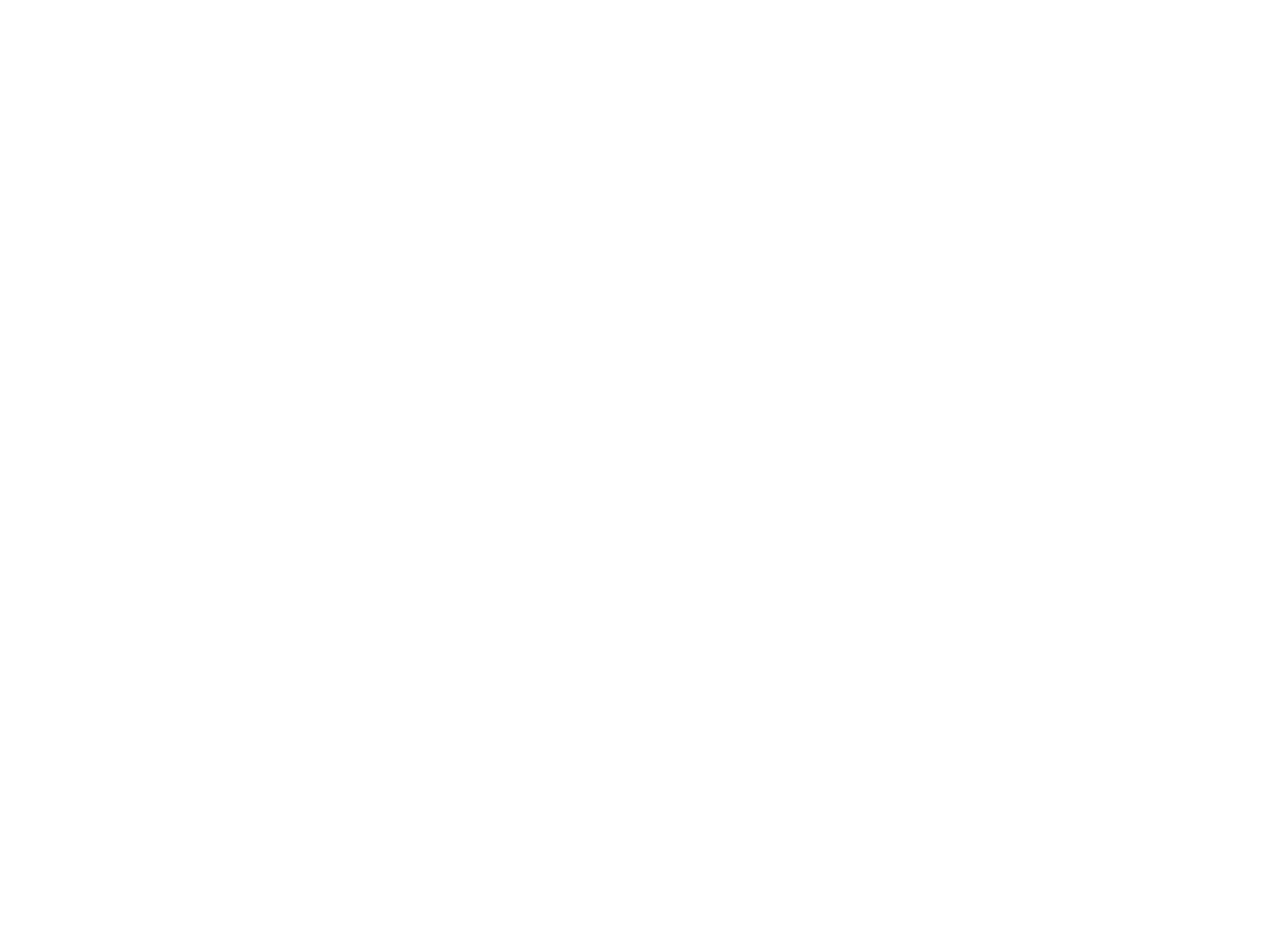
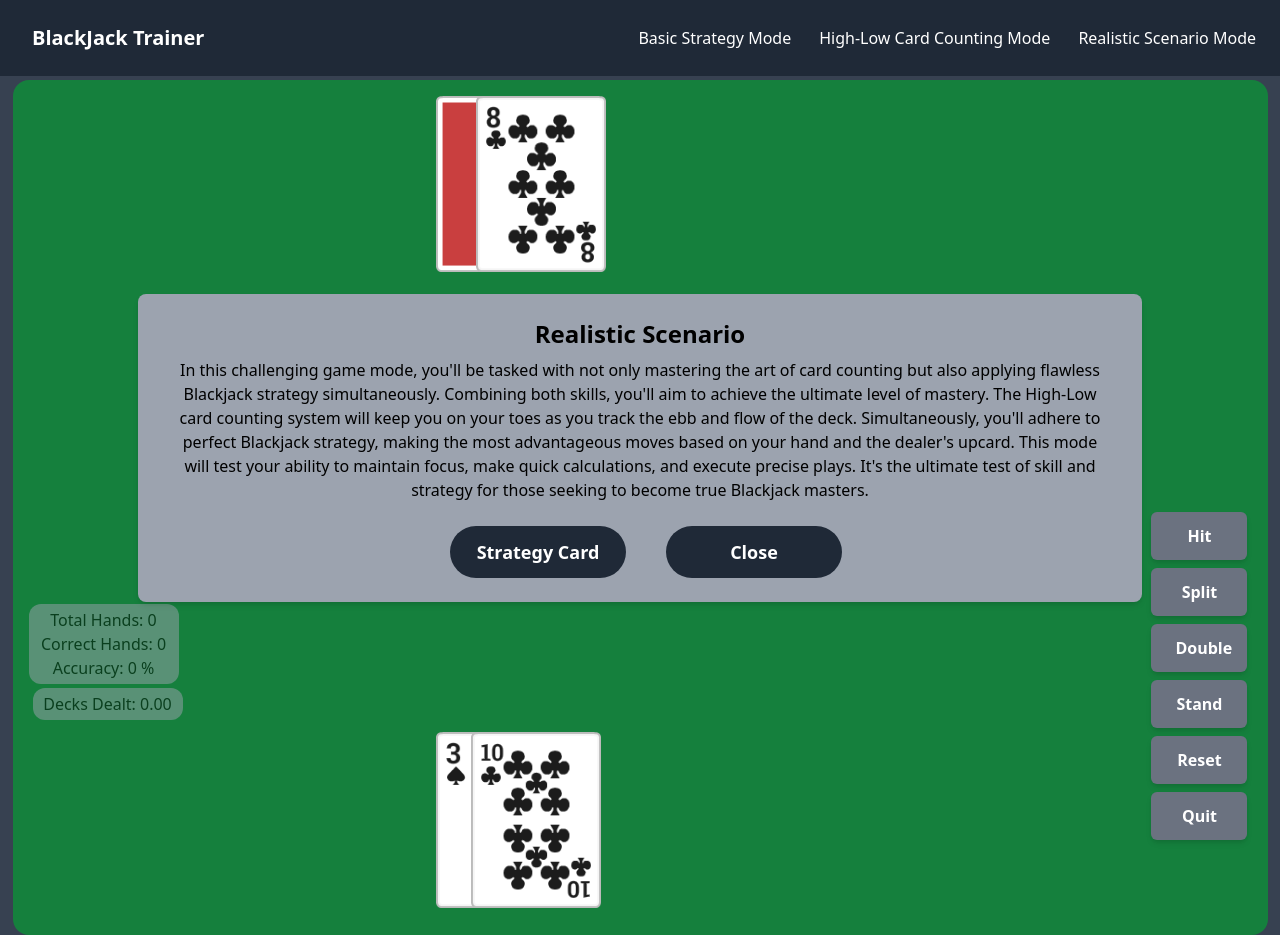
Before and after one commit to Childebrand94/blackjack-trainer, a React (Vite) app: page /#/RealisticScenario in a window 1280 px wide. Before the commit this address had no page. Before the commit the page ends 800 px from the top, so only its background shows below. Built offline with nearby package versions, Linux system fonts and the light colour scheme.

Commit message:
Page Renaming for Improved Website Consistency

```diff
--- a/src/App.jsx
+++ b/src/App.jsx
@@ -1,8 +1,8 @@
 import { HashRouter as Router, Routes, Route } from 'react-router-dom'
 import Home from './pages/Home'
-import StrategyTraining from './pages/StrategyTraining'
-import SpeedCounting from './pages/SpeedCounting'
-import CountingAndStrategy from './pages/CountingAndStrategy'
+import BasicStrategy from './pages/BasicStrategy'
+import HighLowCardCounting from './pages/HighLowCardCounting'
+import RealisticScenario from './pages/RealisticScenario'
 import StrategyCard from './pages/StrategyCard'
 
 const App = () => {
@@ -10,9 +10,9 @@
     <Router>
       <Routes>
         <Route exact path="/" element={<Home />} />
-        <Route path="/StrategyTraining" element={<StrategyTraining />} />
-        <Route path="/SpeedCounting" element={<SpeedCounting />} />
-        <Route path="/CountingAndStrategy" element={<CountingAndStrategy />} />
+        <Route path="/BasicStrategy" element={<BasicStrategy />} />
+        <Route path="/HighLowCardCounting" element={<HighLowCardCounting />} />
+        <Route path="/RealisticScenario" element={<RealisticScenario />} />
         <Route path="/StrategyCard" element={<StrategyCard />} />
       </Routes>
     </Router>
--- a/src/components/NavBar.jsx
+++ b/src/components/NavBar.jsx
@@ -37,17 +37,17 @@
           } space-y-2 md:space-y-0 md:space-x-7 mt-4 md:mt-0`}
         >
           <li>
-            <Link to="/StrategyTraining" className="text-white hover:text-gray-300">
+            <Link to="/BasicStrategy" className="text-white hover:text-gray-300">
               Basic Strategy Mode
             </Link>
           </li>
           <li>
-            <Link to="/SpeedCounting" className="text-white hover:text-gray-300">
+            <Link to="/HighLowCardCounting" className="text-white hover:text-gray-300">
               High-Low Card Counting Mode
             </Link>
           </li>
           <li>
-            <Link to="/CountingAndStrategy" className="text-white hover:text-gray-300">
+            <Link to="/RealisticScenario" className="text-white hover:text-gray-300">
               Realistic Scenario Mode
             </Link>
           </li>
--- a/src/components/PlayerCards.jsx
+++ b/src/components/PlayerCards.jsx
@@ -14,7 +14,7 @@
         <img
           key={nanoid()}
           style={getImageStyle(card, index)}
-          className={`absolute top-36 sm:bottom-0 max-h-24 sm:max-h-44 transform ${
+          className={`absolute top-44 sm:top-56 sm:bottom-0 max-h-24 sm:max-h-44 transform ${
             card.double === true ? 'rotate-90' : ''
           }`}
           src={`${new URL('/assets/Cards', import.meta.url).href}/card${card.suit}${card.name}.png`}
--- a/src/components/useGame.jsx
+++ b/src/components/useGame.jsx
@@ -40,7 +40,7 @@
 
   const [playerHands, setPlayerHands] = useState(initialPlayerHand)
   const [dealerCards, setDealerCards] = useState(initialDealerHand)
-  const [deckOfCards, setDeckOfCards] = useState(testing ? initialTestingDeck : initialDeck)
+  const [deckOfCards, setDeckOfCards] = useState(testing ? initialDeck : initialDeck)
   const [action, setAction] = useState(initialAction)
   const [dealCardFaceDown, setDealCardFaceDown] = useState(initialDealerCardFaceDown)
   const [activeHandIndex, setActiveHandIndex] = useState(initialPlayerHandIndex)
@@ -514,6 +514,9 @@
         checkBlackjack: actions.checkBlackjack,
       },
     },
+    standBy: {
+      onEnter: () => {},
+    },
   }
   const handleStateTransition = () => {
     if (testing) {
@@ -534,6 +537,7 @@
   }, [action, paused])
 
   return {
+    testing,
     playerHands,
     dealerCards,
     deckOfCards,
@@ -550,6 +554,7 @@
     totalPlayerCorrectChoices,
     action,
     isInstructionsOpen,
+    initialDeckSize,
     handleReset,
     handleChoice,
     handlePlayerResponse,
--- a/src/pages/CountingAndStrategy.jsx
+++ b/src/pages/BasicStrategy.jsx
@@ -2,7 +2,7 @@
 import DealerCards from '../components/DealerCards'
 import PlayerCards from '../components/PlayerCards'
 import { gameModes } from '../functions/types'
-import { handTotal, getRunningCount, getTrueCount } from '../functions/pureFunctions'
+import { handTotal } from '../functions/pureFunctions'
 import HandTotal from '../components/HandTotal'
 import { Link } from 'react-router-dom'
 import { nanoid } from 'nanoid'
@@ -10,54 +10,43 @@
 import BlackJack from '../components/BlackJack'
 import InteractiveFeedback from '../components/InteractiveFeedback'
 import PlayerAccuracy from '../components/PlayerAccuracy'
-import CountStats from '../components/CountStats'
-import DecksRemaining from '../components/DecksRemaining'
-import TestPlayer from '../components/TestPlayer'
-import TestPlayerResponse from '../components/TestPlayerResponse'
 import useGame from '../components/useGame'
 import HowToPlay from '../components/HowToPlay'
 import { instructionalText } from '../components/instructionalText'
 import NavBar from '../components/NavBar'
 import Footer from '../components/Footer'
 
-const testing = false
-
-const StrategyTraining = () => {
-  const gameMode = gameModes.countingStrategy
-  const delayTime = 200
+const BasicStrategy = () => {
+  const delayTime = 180
+  const gameMode = gameModes.strategy
   const instructionsHeading = instructionalText[gameMode].heading
   const instructions = instructionalText[gameMode].instructions
 
   const {
+    testing,
     playerHands,
     dealerCards,
-    deckOfCards,
     dealCardFaceDown,
     activeHandIndex,
-    dealtCards,
     playerFeedback,
-    correctPlayerResponse,
     displayBlackJack,
     insuranceDisplayed,
-    testPlayerDisplay,
     totalPlayerHands,
     totalPlayerCorrectChoices,
     disableButtons,
     isInstructionsOpen,
     handleReset,
     handleChoice,
-    handlePlayerResponse,
     handleInsuranceAccepted,
     handleInsuranceDeclined,
     toggleInstructions,
   } = useGame({ delayTime, gameMode })
 
   return (
-    <div className="flex justify-center items-center h-screen bg-gray-700">
+    <div className="flex justify-center items-center min-h-screen bg-gray-700">
       <NavBar />
       <div className="grid grid-cols-1 p-4 gap-0 grid-rows-2 w-[1255px] h-[750px] sm:h-[855px] bg-green-700 mt-20 overflow-hidden relative rounded-2xl sm:grid-cols-3 ">
-        {/* Dealer and Player Hands  */}
-
+        {/* Dealer and Player cards */}
         <div className="col-start-1 row-start-1 relative min-w-[300px] min-h-[400px] sm:col-start-2">
           <DealerCards cards={dealerCards} faceDown={dealCardFaceDown} />
         </div>
@@ -66,32 +55,12 @@
             return <PlayerCards key={nanoid()} cards={hand} />
           })}
         </div>
-
-        {/* Hand Totals  */}
-        <div className="col-start-1 row-start-1 relative sm:row-start-2 ">
-          {testing && <HandTotal total={handTotal(playerHands[activeHandIndex % playerHands.length])} />}
+        {/* Hand Totals */}
+        <div className="col-start-1 row-start-1 relative sm:row-start-2 mt-14 sm:mt-0  ">
+          <HandTotal total={handTotal(playerHands[activeHandIndex % playerHands.length])} />
         </div>
         <div className="col-start-1 row-start-1 relative">
           {testing && <HandTotal total={handTotal(dealerCards)} />}
-        </div>
-
-        {/* Running, True, DeckReaming Displays */}
-
-        <div className="col-stat-3 row-stat-1 p-6"></div>
-
-        <div className="col-start-1 row-start-2 pt-24 relative flex flex-col sm:items-start">
-          <PlayerAccuracy totalHands={totalPlayerHands} correctChoices={totalPlayerCorrectChoices} />
-          <DecksRemaining cardsDealt={dealtCards.length} />
-          {testing && (
-            <>
-              <CountStats label={'Running Count'} stat={getRunningCount(dealtCards)} />
-              <CountStats
-                label={'True Count'}
-                stat={getTrueCount(getRunningCount(dealtCards), deckOfCards.length / 52)}
-              />
-              <CountStats label={'Decks Remaining'} stat={(deckOfCards.length / 52).toFixed(2)} />
-            </>
-          )}
         </div>
 
         {/* Buttons */}
@@ -100,16 +69,26 @@
           <div className="flex flex-col items-end">
             <Button onClick={() => handleChoice('H')} label={'Hit'} disabled={disableButtons} />
             <Button onClick={() => handleChoice('SP')} label={'Split'} disabled={disableButtons} />
-            <Button onClick={() => handleChoice('D')} label={'Double'} disabled={disableButtons} />
+            <Button
+              onClick={() => handleChoice('D')}
+              label={'Double'}
+              disabled={disableButtons || playerHands[activeHandIndex % playerHands.length].length > 2}
+            />
             <Button onClick={() => handleChoice('S')} label={'Stand'} disabled={disableButtons} />
-            <Button onClick={handleReset} label={'Reset'} />
             <Link to="/">
               <Button label={'Quit'} />
             </Link>
+            <Button onClick={handleReset} label={'Reset'} />
           </div>
         </div>
 
-        {/* Insurance Module */}
+        {/* Player Displays */}
+        <div className="col-stat-3 row-stat-1">
+          <PlayerAccuracy totalHands={totalPlayerHands} correctChoices={totalPlayerCorrectChoices} />
+        </div>
+
+        {displayBlackJack && <BlackJack />}
+        {playerFeedback && <InteractiveFeedback string={playerFeedback} />}
 
         {insuranceDisplayed && (
           <Insurance
@@ -117,25 +96,8 @@
             handleInsuranceAccepted={handleInsuranceAccepted}
           />
         )}
-        {displayBlackJack && <BlackJack />}
-        {playerFeedback && <InteractiveFeedback string={playerFeedback} />}
 
-        {/* Testing Player */}
-
-        {testPlayerDisplay && (
-          <TestPlayer
-            handlePlayerResponse={handlePlayerResponse}
-            runningCount={getRunningCount(dealtCards)}
-            trueCount={getTrueCount(getRunningCount(dealtCards), deckOfCards.length / 52)}
-          />
-        )}
-        {correctPlayerResponse && (
-          <TestPlayerResponse
-            correctResponse={correctPlayerResponse}
-            runningCount={getRunningCount(dealtCards)}
-            trueCount={getTrueCount(getRunningCount(dealtCards), deckOfCards.length / 52)}
-          />
-        )}
+        {/* Instructions */}
 
         {isInstructionsOpen && (
           <HowToPlay onClick={toggleInstructions} heading={instructionsHeading} instructions={instructions} />
@@ -144,4 +106,4 @@
     </div>
   )
 }
-export default StrategyTraining
+export default BasicStrategy
--- a/src/pages/Home.jsx
+++ b/src/pages/Home.jsx
@@ -11,7 +11,7 @@
         <h2 className="text-3xl font-semibold mb-8">Start out with Learning Basic Strategy</h2>
         <div className="flex flex-col sm:flex-row">
           <Link
-            to="/StrategyTraining"
+            to="/BasicStrategy"
             className="px-6 py-3 mb-4 bg-gray-800 hover:bg-gray-700 text-white font-semibold rounded-full text-lg text-center hover:text-gray-300 transition duration-300"
           >
             Basic Strategy Mode
--- a/src/pages/StrategyTraining.jsx
+++ b/src/pages/RealisticScenario.jsx
@@ -2,7 +2,7 @@
 import DealerCards from '../components/DealerCards'
 import PlayerCards from '../components/PlayerCards'
 import { gameModes } from '../functions/types'
-import { handTotal } from '../functions/pureFunctions'
+import { handTotal, getRunningCount, getTrueCount, getDecksRemaining } from '../functions/pureFunctions'
 import HandTotal from '../components/HandTotal'
 import { Link } from 'react-router-dom'
 import { nanoid } from 'nanoid'
@@ -10,34 +10,42 @@
 import BlackJack from '../components/BlackJack'
 import InteractiveFeedback from '../components/InteractiveFeedback'
 import PlayerAccuracy from '../components/PlayerAccuracy'
+import CountStats from '../components/CountStats'
+import DecksRemaining from '../components/DecksRemaining'
+import TestPlayer from '../components/TestPlayer'
+import TestPlayerResponse from '../components/TestPlayerResponse'
 import useGame from '../components/useGame'
 import HowToPlay from '../components/HowToPlay'
 import { instructionalText } from '../components/instructionalText'
 import NavBar from '../components/NavBar'
-import Footer from '../components/Footer'
 
-const StrategyTraining = () => {
-  const testing = false
-
-  const delayTime = 180
-  const gameMode = gameModes.strategy
+const RealisticScenario = () => {
+  const gameMode = gameModes.countingStrategy
+  const delayTime = 200
   const instructionsHeading = instructionalText[gameMode].heading
   const instructions = instructionalText[gameMode].instructions
 
   const {
     playerHands,
     dealerCards,
+    deckOfCards,
     dealCardFaceDown,
     activeHandIndex,
+    dealtCards,
     playerFeedback,
+    correctPlayerResponse,
     displayBlackJack,
     insuranceDisplayed,
+    testPlayerDisplay,
     totalPlayerHands,
     totalPlayerCorrectChoices,
     disableButtons,
     isInstructionsOpen,
+    testing,
+    initialDeckSize,
     handleReset,
     handleChoice,
+    handlePlayerResponse,
     handleInsuranceAccepted,
     handleInsuranceDeclined,
     toggleInstructions,
@@ -47,7 +55,8 @@
     <div className="flex justify-center items-center min-h-screen bg-gray-700">
       <NavBar />
       <div className="grid grid-cols-1 p-4 gap-0 grid-rows-2 w-[1255px] h-[750px] sm:h-[855px] bg-green-700 mt-20 overflow-hidden relative rounded-2xl sm:grid-cols-3 ">
-        {/* Dealer and Player cards */}
+        {/* Dealer and Player Hands  */}
+
         <div className="col-start-1 row-start-1 relative min-w-[300px] min-h-[400px] sm:col-start-2">
           <DealerCards cards={dealerCards} faceDown={dealCardFaceDown} />
         </div>
@@ -56,12 +65,32 @@
             return <PlayerCards key={nanoid()} cards={hand} />
           })}
         </div>
-        {/* Hand Totals */}
-        <div className="col-start-1 row-start-1 relative sm:row-start-2 mt-14 sm:mt-0  ">
-          <HandTotal total={handTotal(playerHands[activeHandIndex % playerHands.length])} />
+
+        {/* Hand Totals  */}
+        <div className="col-start-1 row-start-1 relative sm:row-start-2 ">
+          {testing && <HandTotal total={handTotal(playerHands[activeHandIndex % playerHands.length])} />}
         </div>
         <div className="col-start-1 row-start-1 relative">
           {testing && <HandTotal total={handTotal(dealerCards)} />}
+        </div>
+
+        {/* Running, True, DeckReaming Displays */}
+
+        <div className="col-stat-3 row-stat-1 p-6"></div>
+
+        <div className="col-start-1 row-start-2 pt-24 relative flex flex-col sm:items-start">
+          <PlayerAccuracy totalHands={totalPlayerHands} correctChoices={totalPlayerCorrectChoices} />
+          <DecksRemaining cardsDealt={dealtCards.length} />
+          {testing && (
+            <>
+              <CountStats label={'Running Count'} stat={getRunningCount(dealtCards)} />
+              <CountStats
+                label={'True Count'}
+                stat={getTrueCount(getRunningCount(dealtCards), getDecksRemaining(dealtCards.length, initialDeckSize))}
+              />
+              <CountStats label={'Decks Remaining'} stat={getDecksRemaining(dealtCards.length, initialDeckSize)} />
+            </>
+          )}
         </div>
 
         {/* Buttons */}
@@ -70,26 +99,16 @@
           <div className="flex flex-col items-end">
             <Button onClick={() => handleChoice('H')} label={'Hit'} disabled={disableButtons} />
             <Button onClick={() => handleChoice('SP')} label={'Split'} disabled={disableButtons} />
-            <Button
-              onClick={() => handleChoice('D')}
-              label={'Double'}
-              disabled={disableButtons || playerHands[activeHandIndex % playerHands.length].length > 2}
-            />
+            <Button onClick={() => handleChoice('D')} label={'Double'} disabled={disableButtons} />
             <Button onClick={() => handleChoice('S')} label={'Stand'} disabled={disableButtons} />
+            <Button onClick={handleReset} label={'Reset'} />
             <Link to="/">
               <Button label={'Quit'} />
             </Link>
-            <Button onClick={handleReset} label={'Reset'} />
           </div>
         </div>
 
-        {/* Player Displays */}
-        <div className="col-stat-3 row-stat-1">
-          <PlayerAccuracy totalHands={totalPlayerHands} correctChoices={totalPlayerCorrectChoices} />
-        </div>
-
-        {displayBlackJack && <BlackJack />}
-        {playerFeedback && <InteractiveFeedback string={playerFeedback} />}
+        {/* Insurance Module */}
 
         {insuranceDisplayed && (
           <Insurance
@@ -97,8 +116,28 @@
             handleInsuranceAccepted={handleInsuranceAccepted}
           />
         )}
+        {displayBlackJack && <BlackJack />}
+        {playerFeedback && <InteractiveFeedback string={playerFeedback} />}
 
-        {/* Instructions */}
+        {/* Testing Player */}
+
+        {testPlayerDisplay && (
+          <TestPlayer
+            handlePlayerResponse={handlePlayerResponse}
+            runningCount={getRunningCount(dealtCards)}
+            trueCount={getTrueCount(getRunningCount(dealtCards), getDecksRemaining(dealtCards.length, initialDeckSize))}
+          />
+        )}
+        {correctPlayerResponse && (
+          <TestPlayerResponse
+            correctResponse={correctPlayerResponse}
+            runningCount={getRunningCount(dealtCards)}
+            trueCount={getTrueCount(
+              getRunningCount(dealtCards),
+              getDecksRemaining(dealerCards.length, initialDeckSize)
+            )}
+          />
+        )}
 
         {isInstructionsOpen && (
           <HowToPlay onClick={toggleInstructions} heading={instructionsHeading} instructions={instructions} />
@@ -107,4 +146,4 @@
     </div>
   )
 }
-export default StrategyTraining
+export default RealisticScenario
```
Also changed, not shown: src/pages/HighLowCardCounting.jsx (renamed from src/pages/SpeedCounting.jsx, +10 -12 lines).
